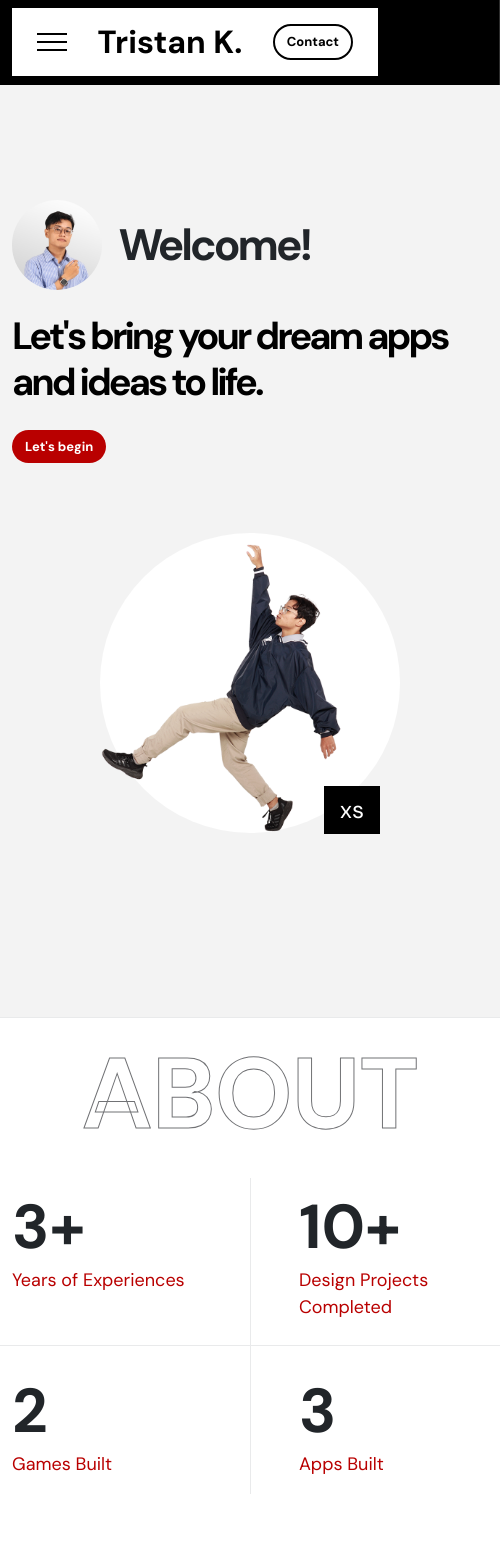
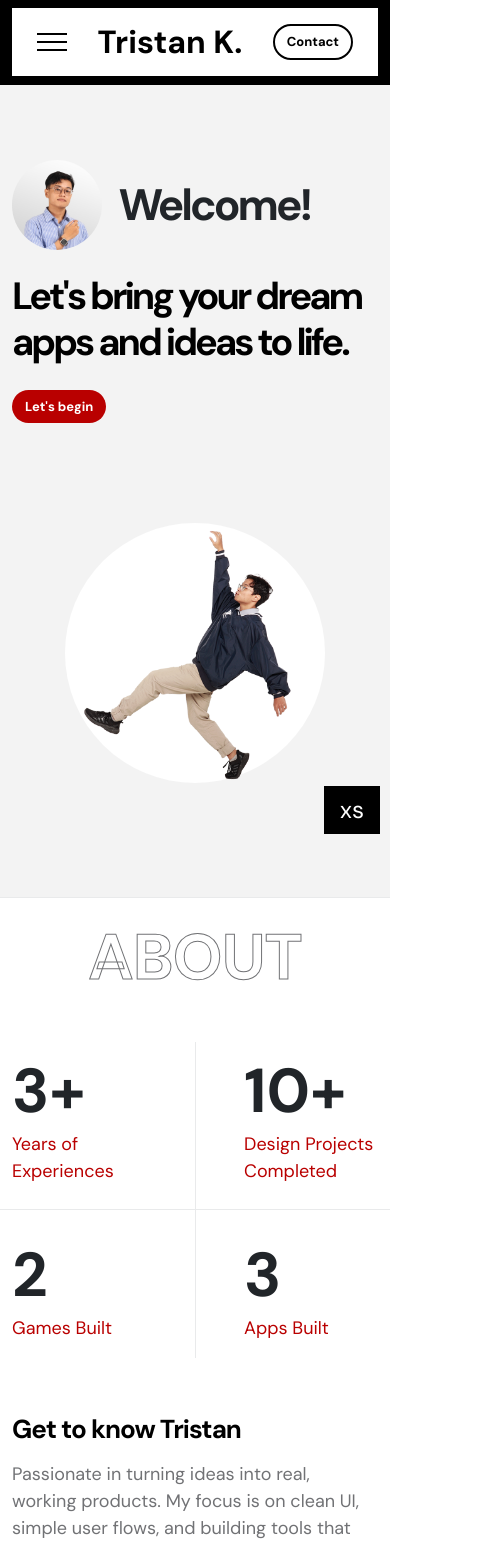
Before and after one commit to triek/triek.github.io, a Vue app: page / in a window 390 px wide. Shown: the top 1546 px of the page, 500 px wide, since content can reach past the window. Built offline with nearby package versions, Linux system fonts and the light colour scheme.

Commit message:
add overflow guard for small screen like mobile

```diff
--- a/public/css/main.css
+++ b/public/css/main.css
@@ -37,6 +37,7 @@
 body {
     background: var(--white-color);
     font-family: var(--body-font-family);
+    overflow-x: hidden;
 }
 
 
@@ -440,7 +441,7 @@ strong {
 }
 
 .about-heading {
-  font-size: 100px;
+  font-size: clamp(56px, 12vw, 88px);
   font-family: 'DM Sans', sans-serif;
   color: transparent;
   -webkit-text-stroke: 1px var(--p-color);
@@ -476,14 +477,17 @@ strong {
 .hero-image-wrap {
   background: var(--white-color);
   border-radius: 100%;
-  width: 350px;
-  height: 350px;
+  width: clamp(240px, 55vw, 420px);
+  height: clamp(240px, 55vw, 420px);
   position: absolute;
   z-index: 22;
   top: -50px;
   right: 0;
   left: 0;
   margin: auto;
+  display: flex;
+  align-items: center;
+  justify-content: center;
   pointer-events: none;
 }
 
@@ -491,10 +495,11 @@ strong {
   position: absolute;
   z-index: 22;
   margin-top: 6px;
-  margin-left: -20px;
+  margin-left: 0;
   width: 100%;
-  min-width: 490px;
-  transform: scaleX(-1);
+  max-width: 520px;
+  left: 50%;
+  transform: translateX(-50%) scaleX(-1);
 }
 
 .hero svg {
@@ -1103,6 +1108,20 @@ strong {
 }
 
 @media screen and (max-width: 575px) {
+  .section-padding {
+    padding-top: 64px;
+    padding-bottom: 64px;
+  }
+
+  .hero {
+    padding-top: 160px;
+    padding-bottom: 320px;
+  }
+
+  .about-heading {
+    font-size: clamp(44px, 18vw, 64px);
+  }
+
   .navbar .container {
     margin-right: 12px;
     margin-left: 12px;
@@ -1144,8 +1163,9 @@ strong {
   }
 
   .hero-image-wrap {
-    width: 300px;
-    height: 300px;
+    width: 260px;
+    height: 260px;
+    top: -20px;
   }
 
   .hero-image {
```
